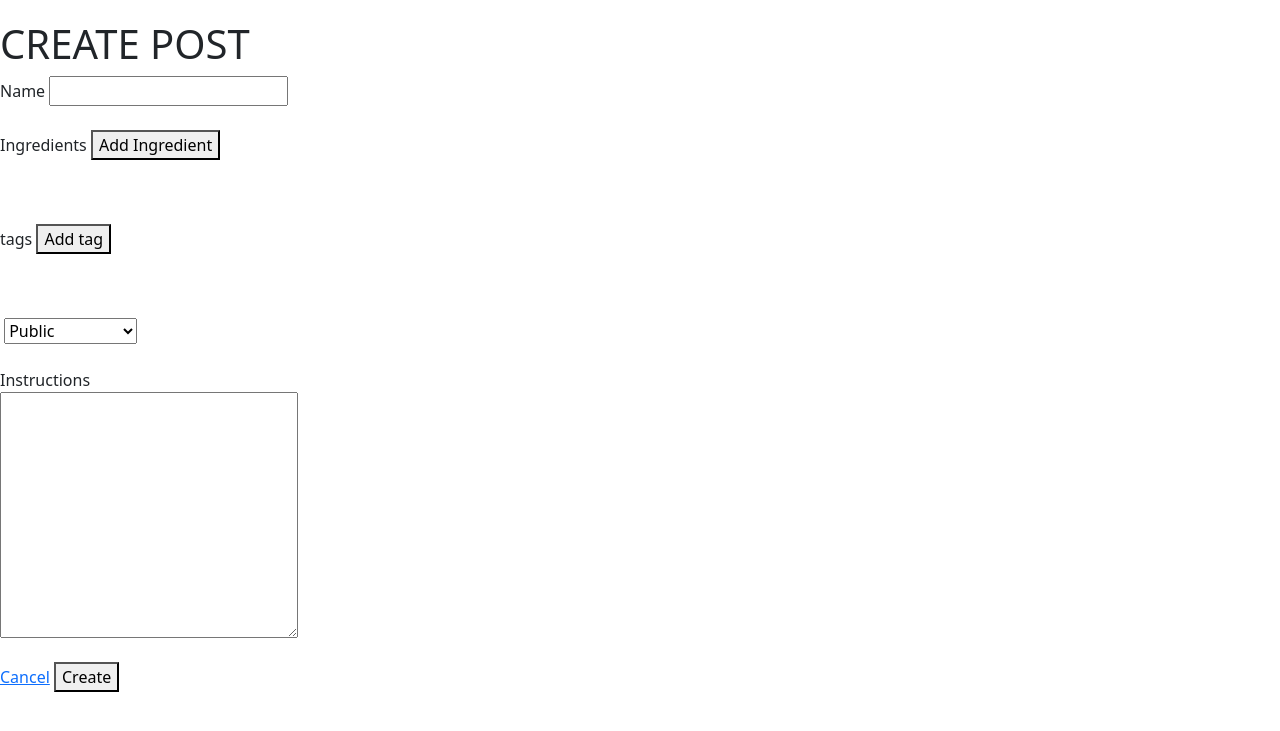
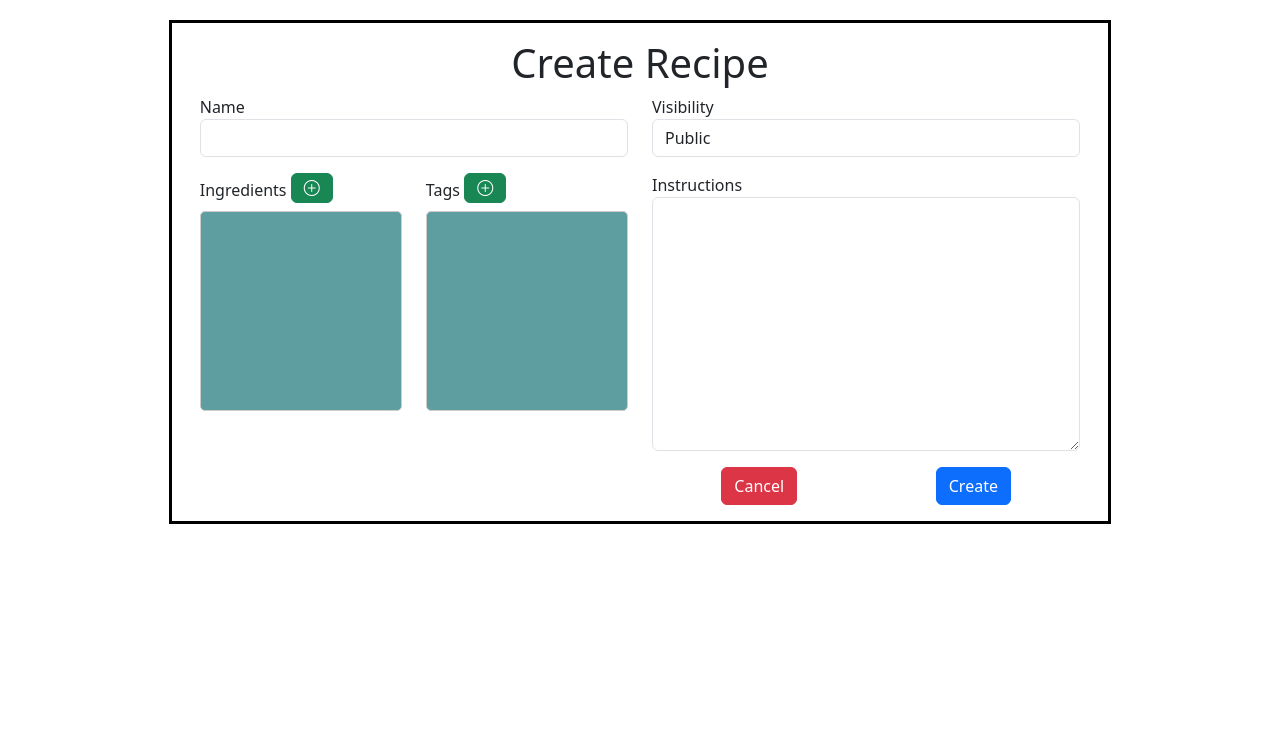
Before and after one commit to PaulRojasUN/Social_Recipes, a Django app: template app/templates/main_app/create_post.html in a window 1280 px wide. Shown: the part 56-787 px from the top of the page. Run offline with Django 3.2, Linux system fonts and the light colour scheme; the template is opened without the code that fills it, so the values that code supplies are empty; some libraries are stand-ins or nearby versions.

Commit message:
Updated styles
- Added styles to create_recipe site.
- Changed styles for view_account page.

```diff
--- a/app/static/css/custom_styles.css
+++ b/app/static/css/custom_styles.css
@@ -2,3 +2,37 @@
     margin-top: 10px;
     margin-bottom: 10px;
 }
+
+.view-account-form {
+    padding: 10px;
+    background-color: rgb(148, 142, 152);
+    width: 600px;
+}
+
+.mini-list {
+    height: 200px;
+    overflow-y: auto;
+    border: 1px solid #ccc;
+    border-radius: 5px;
+    padding: 5px;
+    background-color: cadetblue;
+  }
+
+  .mini-list ul {
+    list-style: none;
+    margin: 0;
+    padding: 0;
+  }
+
+  .mini-list li {
+    padding: 5px;
+    border-bottom: 1px solid #ddd;
+  }
+
+  .mini-list li:last-child {
+    border-bottom: none;
+  }
+
+  .delete-from-ul {
+    pointer-events: none;
+  }
--- a/app/static/js/main_app/create_post.js
+++ b/app/static/js/main_app/create_post.js
@@ -10,7 +10,10 @@ function update_ingredients_list(){
     let ingredients = localStorage.getItem('ingredients').split(',');
     $('#ul_ingredients').html('');
     if (ingredients[0] != "") {
-        ingredients.forEach(e => $('#ul_ingredients').append('<li>' + e + '<button id=\"'+ 'btn_li_ing_' + e +'\">x</button></li>'));
+        ingredients.forEach(e => $('#ul_ingredients').append('<li>' +
+        '<span class=\"badge rounded-pill text-bg-secondary\">' +
+        e + '</span>' + '<button id=\"' + 'btn_li_ing_' + e +
+        '\" class=\"btn btn-danger"\"><i class="bi bi-x-circle delete-from-ul"></i></button></li>'));
     }
 
 }
@@ -20,7 +23,12 @@ function update_tags_list(){
     let tags = localStorage.getItem('tags').split(',');
     $('#ul_tags').html('');
     if (tags[0] != "") {
-        tags.forEach(e => $('#ul_tags').append('<li>' + e + '<button id=\"'+ 'btn_li_tags_' + e +'\">x</button></li>'));
+        tags.forEach(e => $('#ul_tags').append(
+            '<li>' +
+            '<span class=\"badge rounded-pill text-bg-secondary\">' +
+            e + '</span>' + '<button id=\"' + 'btn_li_tags_' + e +
+            '\" class=\"btn btn-danger"\"><i class="bi bi-x-circle delete-from-ul"></i></button></li>'
+        ));
     }
 
 }
--- a/app/static/package.json
+++ b/app/static/package.json
@@ -11,6 +11,7 @@
   "license": "ISC",
   "dependencies": {
     "bootstrap": "^5.3.0",
+    "bootstrap-icons": "^1.10.5",
     "jquery": "^3.7.0",
     "jquery-ui": "^1.13.2",
     "modal-vanilla": "^0.12.0"
--- a/app/templates/base.html
+++ b/app/templates/base.html
@@ -9,6 +9,7 @@
       href="{% static 'node_modules/bootstrap/dist/css/bootstrap.min.css' %}"
     />
     <link rel="stylesheet" href="{% static 'node_modules/jquery-ui/dist/themes/humanity/jquery-ui.min.css' %}">
+    <link rel="stylesheet" href="{% static 'node_modules/bootstrap-icons/font/bootstrap-icons.min.css' %}">
     <link rel="stylesheet" href="{% static 'css/custom_styles.css' %}">
     <style>
       .col-centered {
@@ -23,7 +24,7 @@
         <button class="navbar-toggler" type="button" data-bs-toggle="collapse" data-bs-target="#navbarTogglerDemo01" aria-controls="navbarTogglerDemo01" aria-expanded="false" aria-label="Toggle navigation">
           <span class="navbar-toggler-icon"></span>
         </button>
-        <div class="collapse navbar-collapse" id="navbarTogglerDemo01">
+        <div class="collapse navbar-collapse justify-content-around" id="navbarTogglerDemo01">
           <a class="navbar-brand" href="{% url 'home' %}">Social Recipes</a>
           <ul class="navbar-nav me-auto mb-2 mb-lg-0">
             <li class="nav-item">
--- a/app/templates/main_app/create_post.html
+++ b/app/templates/main_app/create_post.html
@@ -1,35 +1,69 @@
 {% extends 'base.html' %}
 {% load static %}
 {% block content %}
-<h1> CREATE POST</h1>
+<div class="contenedor d-flex justify-content-center align-items-center">
+
+  <div class="row border border-3 border-black p-3">
+      <h1 class="text-center">Create Recipe</h1>
+      <div class="col-12 col-md-6">
+
+          <div class="mb-3">
             <label for="input_recipe_name">Name</label>
-<input id="input_recipe_name" name="input_recipe_name" type="text">
-<br><br>
-<label for="ul_ingredients">Ingredients</label>
-<button id="btn_add_ingredient">Add Ingredient</button>
+            <input id="input_recipe_name" name="input_recipe_name" type="text" class="form-control">
+          </div>
+
+
+          <div class="row">
+              <div class="col-12 col-md-6">
+                  <div class="mb-3">
+
+                      <label class="label-form" for="ul_ingredients">Ingredients</label>
+                      <button id="btn_add_ingredient" class="btn btn-success mb-2"><i class="bi bi-plus-circle"></i></button>
+                      <ul id="ul_ingredients" class="mini-list">
+                      </ul>
+                  </div>
+              </div>
+              <div class="col-12 col-md-6">
+                  <div class="mb-3">
+                      <label class="label-form">Tags</label>
+                      <button id="btn_add_tag" class="btn btn-success mb-2"><i class="bi bi-plus-circle"></i></button>
                       <br>
-<ul id="ul_ingredients">
+                      <ul id="ul_tags" class="mini-list">
                       </ul>
-<br><br>
-<label for="input_tags">tags</label>
-<button id="btn_add_tag">Add tag</button>
-<br>
-<ul id="ul_tags">
-</ul>
-<br><br>
-<label for="select_visibility"></label>
-<select name="select_visibility" id="select_visibility">
+                  </div>
+              </div>
+          </div>
+      </div>
+      <div class="col-12 col-md-6">
+          <div class="mb-3">
+
+              </select>
+
+              <label for="select_visibility">Visibility</label>
+              <select class="form-control" name="select_visibility" id="select_visibility">
                 <option value="public">Public</option>
                 <option value="followers_only">Followers Only</option>
                 <option value="private">Private</option>
               </select>
-<br><br>
+          </div>
+          <div class="mb-3">
+
               <label for="textarea_instructions">Instructions</label>
-<br>
-<textarea name="textarea_instructions" id="textarea_instructions" cols="30" rows="10"></textarea>
-<br><br>
-<a href="/">Cancel</a>
-<button id="btn_create_post">Create</button>
+              <textarea name="textarea_instructions" id="textarea_instructions" class="form-control" cols="30" rows="10"></textarea>
+
+          </div>
+          <div class="d-flex justify-content-around">
+                  <a class="btn btn-danger" href="/">Cancel</a>
+                  <button  id="btn_create_post" class="btn btn-primary">Create</button>
+          </div>
+
+      </div>
+  </div>
+</div>
+
+
+
+
 
 
 <!--Ingredients Modal-->
@@ -40,21 +74,18 @@
           <h4 class="modal-title">Add Ingredients</h4>
         </div>
         <div class="modal-body">
-          <label for="input_modal_add_ingredient">Search Ingredient</label>
-          <input id="input_modal_add_ingredient" name="input_modal_add_ingredient" type="text" autocomplete="off">
-          <button id="btn_modal_search_ingredient">Search</button>
-          <br>
-          <button id="btn_modal_add_ingredient" autocomplete="off" disabled>Add Ingredient</button>
+          <label for="input_modal_add_ingredient" class="label-form mb-2">Search Ingredient</label>
+          <input id="input_modal_add_ingredient" name="input_modal_add_ingredient" type="text" autocomplete="off" class="form-control mb-2">
+          <button id="btn_modal_search_ingredient" class="btn btn-secondary">Search</button>
+          <button id="btn_modal_add_ingredient" class="btn btn-primary" autocomplete="off" disabled>Add Ingredient</button>
           <span id="span_modal_add_ingredient"></span>
           <hr>
-          <label for="input_modal_create_ingredient">Create New Ingredient</label>
-          <input id="input_modal_create_ingredient" name="input_modal_create_ingredient" type="text">
+          <label for="input_modal_create_ingredient"  class="label-form mb-2">Create New Ingredient</label>
+          <input id="input_modal_create_ingredient" name="input_modal_create_ingredient" type="text" class="form-control mb-2">
           <span id="span_modal_create_ingredient"></span>
-          <br>
-          <button id="btn_modal_create_ingredient">Create Ingredient</button>
+          <button id="btn_modal_create_ingredient" class="btn btn-primary">Create Ingredient</button>
         </div>
-        <div class="modal-footer">
-
+        <div class="modal-footer d-flex justify-content-center">
           <button type="button" class="btn btn-primary" data-dismiss="modal">OK</button>
         </div>
       </div>
@@ -69,20 +100,18 @@
           <h4 class="modal-title">Add Tags</h4>
         </div>
         <div class="modal-body">
-          <label for="input_modal_add_tag">Search Tag</label>
-          <input id="input_modal_add_tag" name="input_modal_add_tag" type="text" autocomplete="off">
-          <button id="btn_modal_search_tag">Search</button>
-          <br>
-          <button id="btn_modal_add_tag" autocomplete="off" disabled>Add Tag</button>
+          <label for="input_modal_add_tag" class="label-form mb-2">Search Tag</label>
+          <input id="input_modal_add_tag" name="input_modal_add_tag" type="text" autocomplete="off" class="form-control mb-2">
+          <button id="btn_modal_search_tag" class="btn btn-secondary">Search</button>
+          <button id="btn_modal_add_tag" class="btn btn-primary" autocomplete="off" disabled>Add Tag</button>
           <span id="span_modal_add_tag"></span>
           <hr>
-          <label for="input_modal_create_tag">Create New Tag</label>
-          <input id="input_modal_create_tag" name="input_modal_create_tag" type="text">
+          <label for="input_modal_create_tag" class="label-form mb-2">Create New Tag</label>
+          <input id="input_modal_create_tag" name="input_modal_create_tag" type="text" class="form-control mb-2">
+          <button id="btn_modal_create_tag" class="btn btn-primary">Create Tag</button>
           <span id="span_modal_create_tag"></span>
-          <br>
-          <button id="btn_modal_create_tag">Create Tag</button>
         </div>
-        <div class="modal-footer">
+        <div class="modal-footer d-flex justify-content-center">
           <button type="button" class="btn btn-primary" data-dismiss="modal">OK</button>
         </div>
       </div>
```
Also changed, not shown: app/static/js/main_app/edit_account.js (+7 -1 lines), app/templates/main_app/edit_account.html (+61 -3 lines), app/templates/main_app/view_account.html (+21 -18 lines), app/static/package-lock.json. Lines whose indentation alone changed are shown as unchanged.
